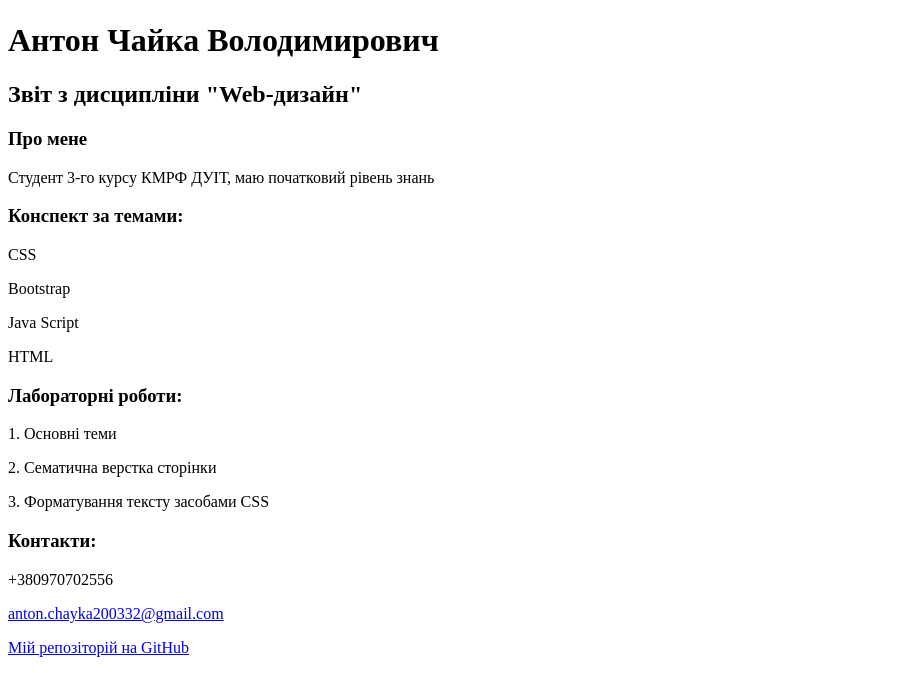
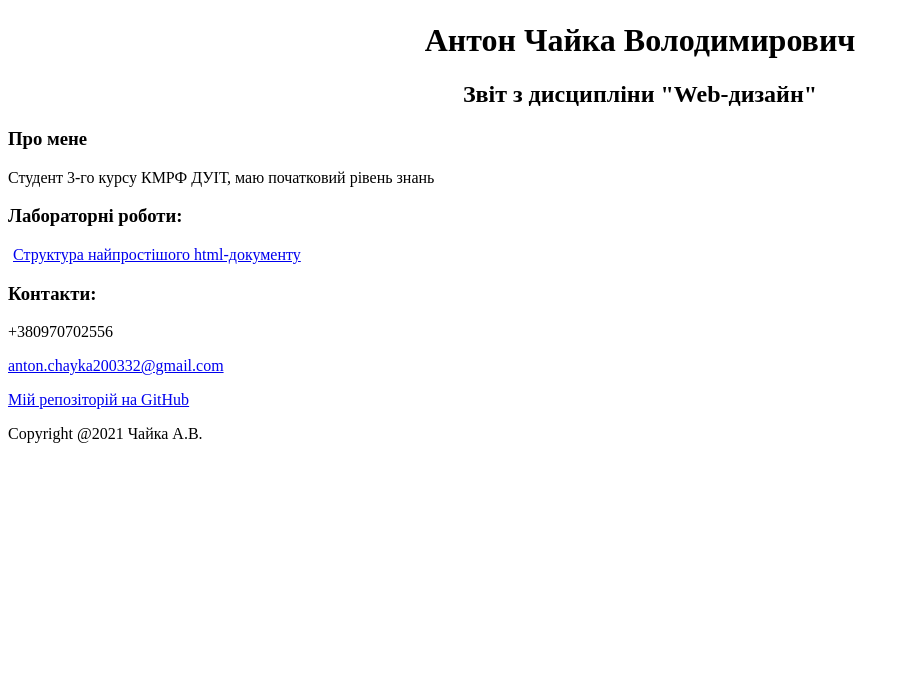
Before and after one commit to antonchaika-pr/web-lessons, a plain HTML site: page index.html in a window 1280 px wide. Shown: the part 139-812 px from the top of the page, without its empty margins (0-910 px from the left). Drawn offline with Linux system fonts and the light colour scheme.

Commit message:
Add files via upload

```diff
--- a/index.html
+++ b/index.html
@@ -6,8 +6,9 @@
   <body>
     <header>
         <img src='png/photoweb.png'>
-     <h1>Антон Чайка Володимирович</h1>
-     <h2>Звiт з дисциплiни "Web-дизайн"</h2>
+     <h1 align="center">Антон Чайка Володимирович</h1>
+     <h2 align="center">Звiт з дисциплiни "Web-дизайн"</h2>
+
     </header>
 
     <main>
@@ -18,23 +19,20 @@
        <p>Студент 3-го курсу КМРФ ДУIТ, маю початковий рiвень знань</p>
 
 
-        <h3>Конспект за темами:</h3>
-        <article>
-            <p> CSS </p>
-            <p> Bootstrap </p>
-            <p> Java Script </p>
-            <p> HTML </p>
-        </article>
-
 
         <h3>Лабораторнi роботи:</h3>
 
-            <p>1. Основнi теми </p>
-            <p>2. Сематична верстка сторiнки </p>
-            <p>3. Форматування тексту засобами CSS </p>
+        <p>
+
+            <a href="https://github.com/antonchaika-pr/web-lessons/tree/main/01">
+
+            <span style="margin-left:5px;">Структура найпростішого html-документу</span></a>
+
+            </p>
+
+
       </section>
     </main>
-
 
 
     <footer>
@@ -42,6 +40,9 @@
          <p>+380970702556</p>
         <p><a href="mailto:anton.chayka200332@gmail.com">anton.chayka200332@gmail.com </a> </p>
         <p><a href="https://github.com/antonchaika-pr/web-lessons">Мiй репозiторiй на GitHub</a></p>
+        <section class = 'copyright'>
+            <p> Copyright @2021 Чайка А.В.</p>
+        </section>
     </footer>
   </body>
 </html>
```
